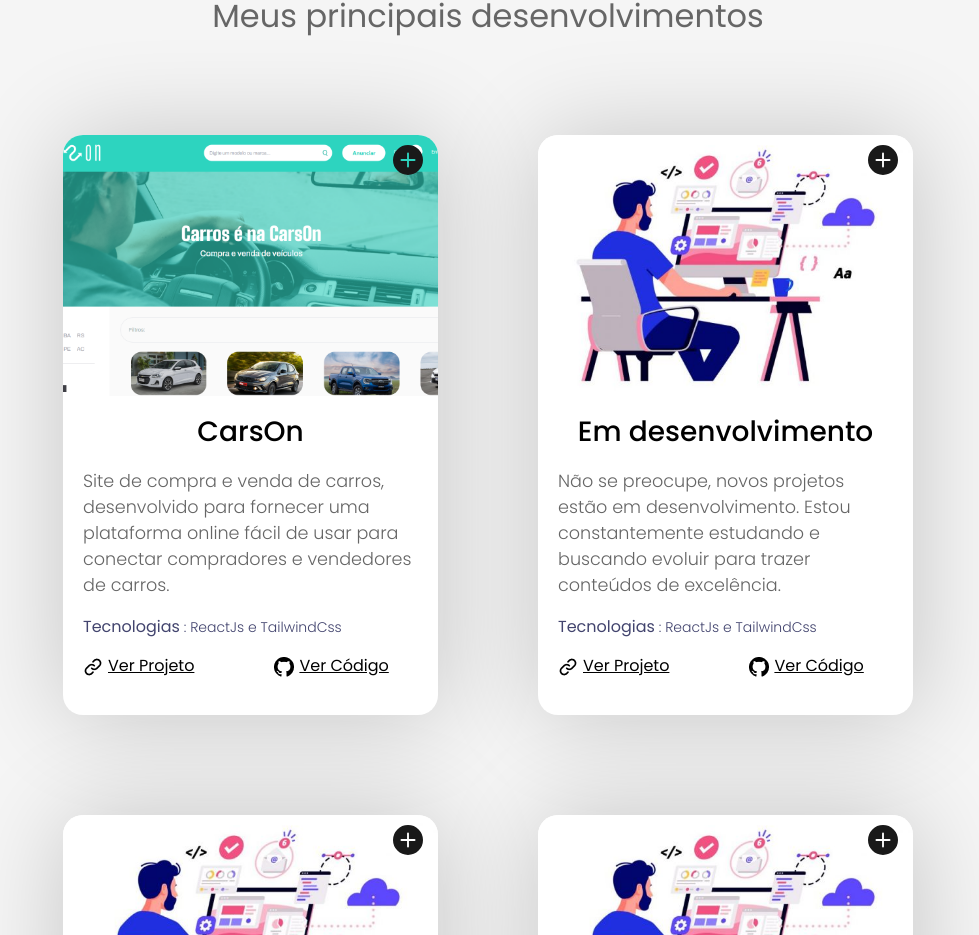
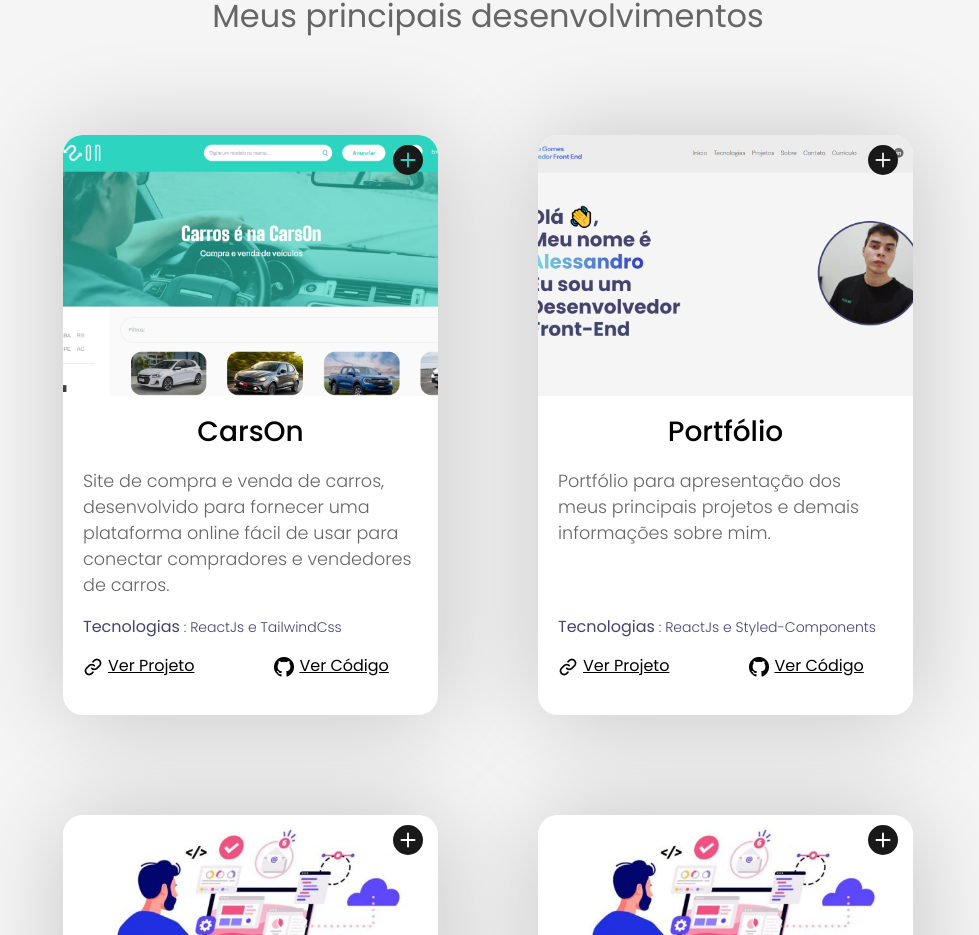
Before and after one commit to allessandrogomes/portfolio-react, a React (Vite) app: page / in a window 1280 px wide. Shown: the part 1629-2564 px from the top of the page, without its empty margins (152-1131 px from the left). Built offline with nearby package versions, Linux system fonts and the light colour scheme.

Commit message:
Portfólio adicionado nos Projetos

```diff
--- /dev/null
+++ b/src/componentes/Main/Projetos/Card/ConteudoModalPortfolio/index.jsx
@@ -0,0 +1,43 @@
+import ContainerModal from "../ContainerModal"
+import DescricaoModal from "../DescricaoModal"
+import ImagemModal from "../ImagemModal"
+import TituloModal from "../TituloModal"
+
+
+const ConteudoModalPortfolio = () => {
+    return (
+        <ContainerModal>
+            <TituloModal titulo="Portfólio"/>
+            <DescricaoModal descricao="Este portfólio foi desenvolvido a fim de apresentar minhas principais tecnologias até o momento, principais projetos desenvolvidos e demais informações sobre mim. Com uma interface amigável e intuitiva, é possível navegar facilmente pela página. Conheça os principais tópicos e funcionalidades do Portfólio."/>
+            <ImagemModal
+                imagem="https://user-images.githubusercontent.com/112139213/280160493-760006ef-4993-467f-b014-e3f6a9c1fd1c.png"
+                alt="Imagem projeto Portfólio"
+            />
+            <TituloModal titulo="Navegação com o cabeçalho"/>
+            <DescricaoModal descricao="Com essa funcionadalidade, o usuário poderá navegar facilmente pelas sessões da página, acelerando o processo de visualização das informações e melhorando a usabilidade por meio dos itens do cabeçalho."/>
+            <ImagemModal imagem="https://user-images.githubusercontent.com/112139213/280469889-9c87d36d-f4c6-46dd-8720-7ab28182d703.gif" alt="Gif Navegação com o cabeçalho"/>
+
+            <TituloModal titulo="Dark Mode (Modo escuro)"/>
+            <DescricaoModal descricao="A fim de preservar nossa visão em ambientes com pouca iluminação, está disponibilizado também o 'Dark Mode', ou Modo Escuro. Ao clicar no botão, a página será modificada para uma paleta de cores mais amigável aos nossos olhos, alterando as cores dos textos, ícones e fundos. É importante notar também que ao atualizar a página, o modo escolhido pelo usuário será armazenado no LocalStorage, preservando-o para as próximas visitas à página."/>
+            <ImagemModal imagem="https://user-images.githubusercontent.com/112139213/280471450-bdab5e2a-4589-4cf3-a829-cbd46c19b092.gif" alt="Gif Dark Mode (Modo escuro)"/>
+
+            <TituloModal titulo="Acessibilidade e animação"/>
+            <DescricaoModal descricao="Nessa sessão temos alguns ícones correspondentes a cada Tecnologia, sendo assim, foi implementado uma acessibilidade e animação para auxiliar o usuário na identificação de cada item, mostrando seu nome e recebendo um pequeno 'zoom'."/>
+            <ImagemModal imagem="https://user-images.githubusercontent.com/112139213/280471707-493d8ade-b2f9-436a-b76f-1be9329fec46.gif" alt="Gif Acessibilidade e animação"/>
+
+            <TituloModal titulo="Modal"/>
+            <DescricaoModal descricao="Utilizando 'modal-react', aproveitamos esse comportamento para adicionar mais informações sobre o projeto selecionado por meio da própria página, sem ter a necessidade de que ele saia da mesma. O botão para fechar a Modal estará sempre acompanhando o scroll, ficando sempre visível e asssim facilitando para o usuário."/>
+            <ImagemModal imagem="https://user-images.githubusercontent.com/112139213/280471973-9a8f0aab-abd5-4f4a-a540-e87256473a85.gif" alt="Gif Modal"/>
+
+            <TituloModal titulo="Botão 'Voltar ao Topo'"/>
+            <DescricaoModal descricao="O comportamento desse botão é simples, ao descer a página a uma certa quantidade, ele irá auxiliar o usuário a retornar ao início. O objetivo é acelerar o processo de scroll e facilitar a navegação."/>
+            <ImagemModal imagem="https://user-images.githubusercontent.com/112139213/280472238-42e1d1ae-85d2-45e1-adcc-7b4bb403fe5e.gif" alt="Gif Botão 'Voltar ao Topo'"/>
+
+            <TituloModal titulo="Responsividade"/>
+            <DescricaoModal descricao="A responsividade para Smartphones, Tablets, Laptop e Desktops está implementada. Independente do dipositivo utilizado, a página irá se adequar as suas dimensões, abrangendo todos os tipos de usuários."/>
+            <ImagemModal imagem="https://user-images.githubusercontent.com/112139213/280472635-79186ff4-e8f0-4443-8df9-d37607572bfd.gif" alt="Gif Responsividade"/>
+        </ContainerModal>
+    )
+}
+
+export default ConteudoModalPortfolio
--- a/src/componentes/Main/Projetos/index.jsx
+++ b/src/componentes/Main/Projetos/index.jsx
@@ -3,6 +3,7 @@ import TituloESubtituloSection from "../TituloESubtituloSection"
 import Card from "./Card"
 import ConteudoModalCarsOn from "./Card/ConteudoModalCarsOn"
 import ConteudoModalEmDesenvolvimento from "./Card/ConteudoModalEmDesenvolvimento"
+import ConteudoModalPortfolio from "./Card/ConteudoModalPortfolio"
 
 const ContainerPrincipal = styled.section`
     align-items: center;
@@ -36,11 +37,13 @@ const Projetos = ({ darkModeAtivo }) => {
                 />
                 <Card
                     darkModeAtivo={darkModeAtivo}
-                    titulo="Em desenvolvimento"
-                    descricao="Não se preocupe, novos projetos estão em desenvolvimento. Estou constantemente estudando e buscando evoluir para trazer conteúdos de excelência."
-                    imagem="/imagens/main/projetos/em-desenvolvimento.jpeg"
-                    tecnologias="ReactJs e TailwindCss"
-                    conteudoModal={<ConteudoModalEmDesenvolvimento />}
+                    titulo="Portfólio"
+                    descricao="Portfólio para apresentação dos meus principais projetos e demais informações sobre mim."
+                    imagem="/imagens/main/projetos/portfolio.png"
+                    tecnologias="ReactJs e Styled-Components"
+                    conteudoModal={<ConteudoModalPortfolio />}
+                    urlProjeto="https://allessandrogomes-portfolio.vercel.app/"
+                    urlCodigo="https://github.com/allessandrogomes/portfolio-react"
                 />
                 <Card
                     darkModeAtivo={darkModeAtivo}
```
Also changed, not shown: public/imagens/main/projetos/portfolio.png (added).
